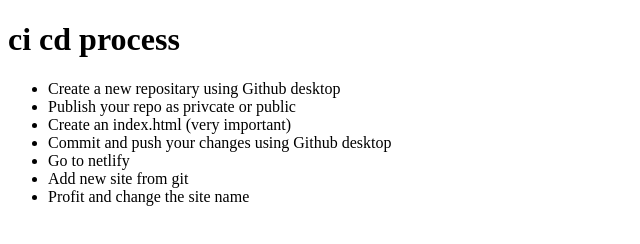
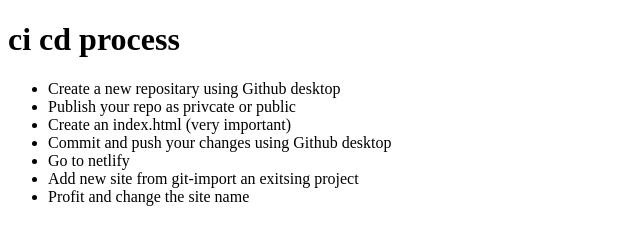
Before and after one commit to bebel1982/1-raw-ci-cd, a plain HTML site: page index.html in a window 1280 px wide. Shown: the whole page, without its empty margins (0-640 px from the left). Drawn offline with Linux system fonts and the light colour scheme.

Commit message:
Update index.html

```diff
--- a/index.html
+++ b/index.html
@@ -14,7 +14,7 @@
         <li> Create an index.html (very important)</li>
         <li> Commit and push your changes using Github desktop</li>
         <li> Go to netlify</li>
-        <li> Add new site from git</li>
+        <li> Add new site from git-import an exitsing project</li>
         <li> Profit and change the site name</li>
     </ul>
 </body>
```
